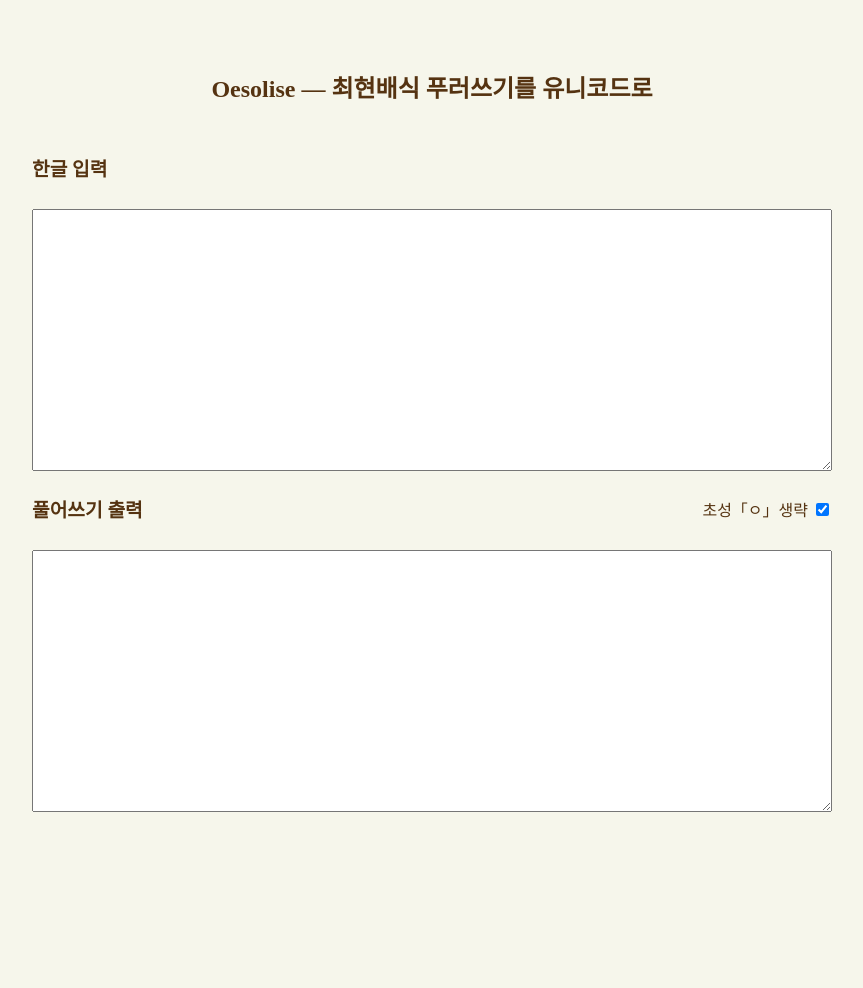
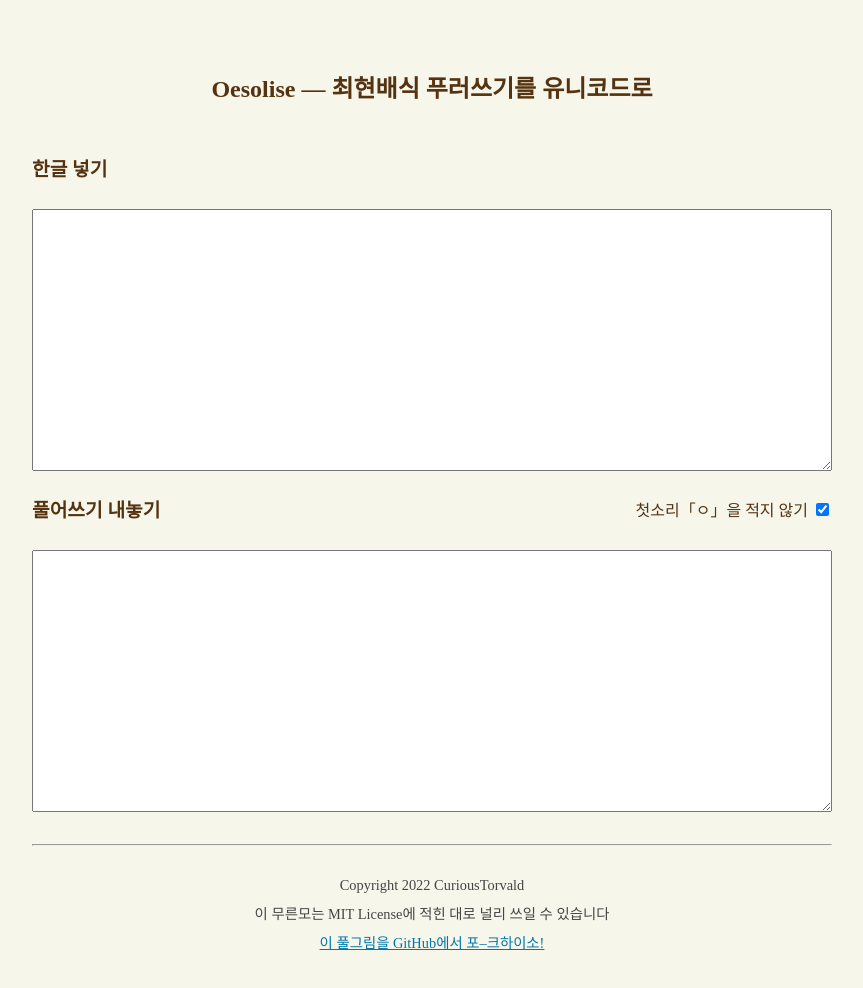
Before and after one commit to curioustorvald/oesolise, a plain HTML site: page index.html in a window 1280 px wide. Shown: the whole page, without its empty margins (208-1071 px from the left). Before the commit the page ends 860 px from the top, so only its background shows below. Drawn offline with Linux system fonts and the light colour scheme.

Commit message:
added footer

```diff
--- a/index.html
+++ b/index.html
@@ -13,18 +13,24 @@
     </div>
     <div style="display:grid; grid-template-colums: auto auto">
       <div style="grid-column:1/span 2">
-        <h4>한글 입력</h4>
+        <h4>한글 넣기</h4>
       </div>
       <textarea id="hangulinput" style="grid-column:1/span 2"></textarea>
-      <h4>풀어쓰기 출력</h4>
+      <h4>풀어쓰기 내놓기</h4>
       <div style="display:flex;justify-content:flex-end;align-items:center;">
         <form>
-          <label for="useorthodoxrule">초성「ㅇ」생략</label>
+          <label for="useorthodoxrule">첫소리「ㅇ」을 적지 않기</label>
           <input id="useorthodoxrule" type="checkbox" checked />
         </form>
       </div>
       <textarea id="oesoloutput" readonly="1" style="grid-column:1/span 2"></textarea>
     </div>
+    <hr />
+    <footer style="text-align:center">
+      <p>Copyright 2022 CuriousTorvald</p>
+      <p>이 무른모는 MIT License에 적힌 대로 널리 쓰일 수 있습니다</p>
+      <p><a href="https://github.com/curioustorvald/oesolise">이 풀그림을 GitHub에서 포&ndash;크하이소!</a></p>
+    </footer>
   </body>
   <script>
     const convert = (event) => { document.getElementById("oesoloutput").value = oesolise(document.getElementById("hangulinput").value, document.getElementById("useorthodoxrule").checked) }
--- a/style.css
+++ b/style.css
@@ -246,6 +246,17 @@ textarea {
     font-family: "Noto Sans", sans-serif;
 }
 
+hr {
+    margin-top: 2em;
+    margin-bottom: 2em;
+}
+
+footer {
+    font-size: 0.9rem;
+    font-family: "Noto Serif KR", serif;
+    line-height: 1.0;
+}
+
 #hangulinput {
     color: #111;
 }
@@ -266,13 +277,13 @@ h4, label {
     font-family: "Noto Serif KR", serif;
 }
 
-@media (min-aspect-ratio: 5/3) and (max-width: 999px) {
+@media (min-aspect-ratio: 15/10) and (max-width: 999px) {
     textarea {
         height: 8rem;
     }
 }
 
-@media (max-aspect-ratio: 3/5) {
+@media (max-aspect-ratio: 10/15) {
     textarea {
         height: 8rem;
     }
```
